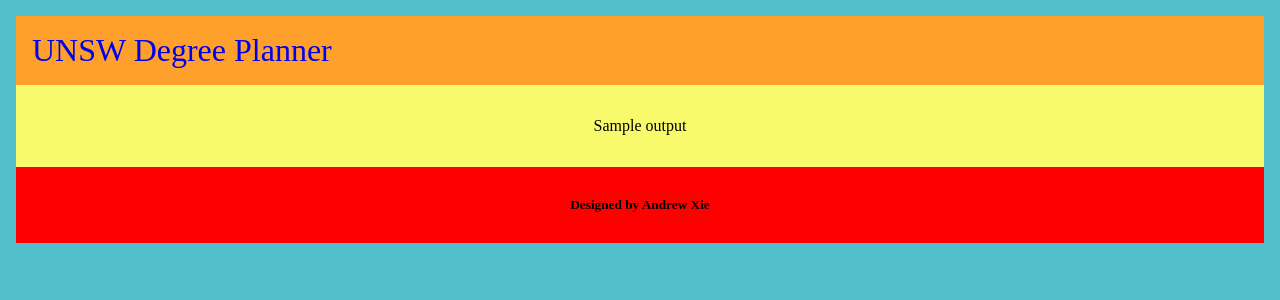
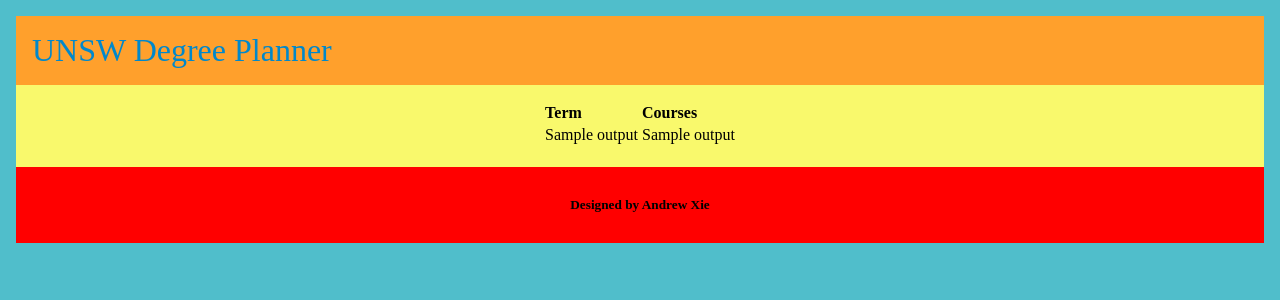
Before and after one commit to axieax/planner, a Flask app: template templates/plan.html in a window 1280 px wide. Shown: the top 300 px of the page. Run offline with Flask 2, Linux system fonts and the light colour scheme; the template is opened without the code that fills it: most values are stand-ins (such as "Sample title", 1, 10 or a date in 2020).

Commit message:
Updated Website

```diff
--- a/main.py
+++ b/main.py
@@ -148,9 +148,7 @@ def main(courses):
         t = "Summer" if (term + 1) % 4 == 0 else term % 4 + 1
         output[f"Year {term // 4 + 1} Term {t}"] = plan[term]
 
-    dump = json.dumps(output, indent=4)
-    print(dump)
-    return dump
+    return output
 
 
     # for course in courses:
--- a/static/main.css
+++ b/static/main.css
@@ -8,6 +8,7 @@
 .header a {
     text-decoration: none;
     font-size: 2em;
+    color: #0088cb;
 }
 
 body {
--- a/templates/index.html
+++ b/templates/index.html
@@ -21,5 +21,8 @@
         <option value="3781">3781 - Advanced Mathematics (Honours) / Computer Science</option>
     </select>
 </div>
-<button>Continue</button>
+
+<a href="/select">
+    <button>Continue</button>
+</a>
 {% endblock %}
--- a/templates/plan.html
+++ b/templates/plan.html
@@ -5,5 +5,17 @@
 {% endblock %}
 
 {% block body %}
-<p>{{ output }}</p>
+<table>
+    <tr>
+        <th>Term</th>
+        <th>Courses</th>
+    </tr>
+    {% for k, v in output.items() %}
+        <tr>
+            <td>{{k}}</td>
+            <td>{{v}}</td>
+        </tr>
+    {% endfor %}
+</table>
+
 {% endblock %}
--- a/templates/select.html
+++ b/templates/select.html
@@ -8,5 +8,8 @@
 <div>
     <h2>Select your courses</h2>
 </div>
-<button>Continue</button>
+
+<a href="/plan">
+    <button>Continue</button>
+</a>
 {% endblock %}
```
